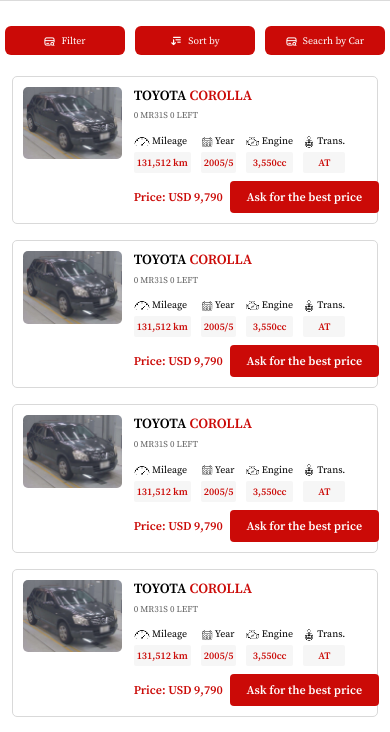
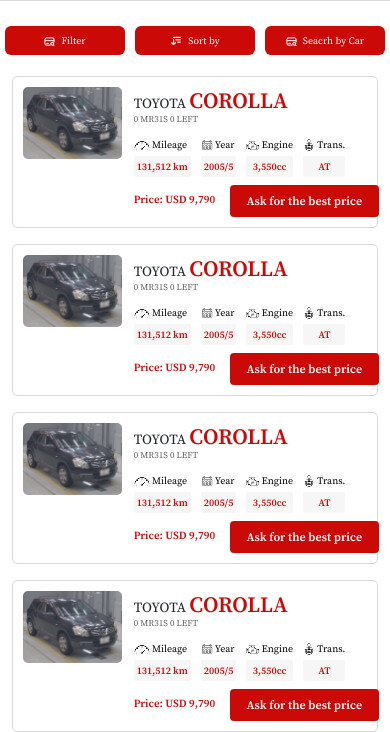
Before and after one commit to sohaghasan1/nextdrive2, a plain HTML site: page search.html in a window 390 px wide. Shown: the part 96-828 px from the top of the page. Drawn offline with nearby package versions, Linux system fonts and the light colour scheme.

Commit message:
price font update

```diff
--- a/assets/css/media.css
+++ b/assets/css/media.css
@@ -321,7 +321,7 @@ margin-left: 0%;
     margin-top: 8px;
 }
 .price_button p {
-    font-size: 12px;
+    font-size: 11px;
 }
 .cars_info_box h3 {
     font-size: 14px;
@@ -342,7 +342,7 @@ margin-left: 0%;
     margin-top: 8px;
 }
 .price_button p {
-    font-size: 12px;
+    font-size: 11px;
 }
 .price_button button {
     font-size: 12px;
@@ -399,6 +399,6 @@ margin-left: 0%;
     width: 55%;
 }
 .price_button p {
-    font-size: 10px;
+    font-size: 9px;
 }
 }
--- a/assets/css/style.css
+++ b/assets/css/style.css
@@ -1051,14 +1051,14 @@ button.navbar-toggler:focus {
     align-items: unset;
 }
 
-.cars_info_box h3 {
+.cars_info_box h3 span:first-child {
     font-size: 22px;
     font-weight: 600;
     color: rgb(0, 0, 0);
     margin-bottom: 6px;
 }
 
-.cars_info_box h3 span {
+.cars_info_box h3 span:last-child {
     color: rgb(203, 10, 7);
 }
 
@@ -1103,7 +1103,7 @@ button.navbar-toggler:focus {
 
 .price_button p {
     color: rgb(203, 10, 7);
-    font-size: 18px;
+    font-size: 17px;
     font-weight: 600;
     width: 45%;
 }
```
